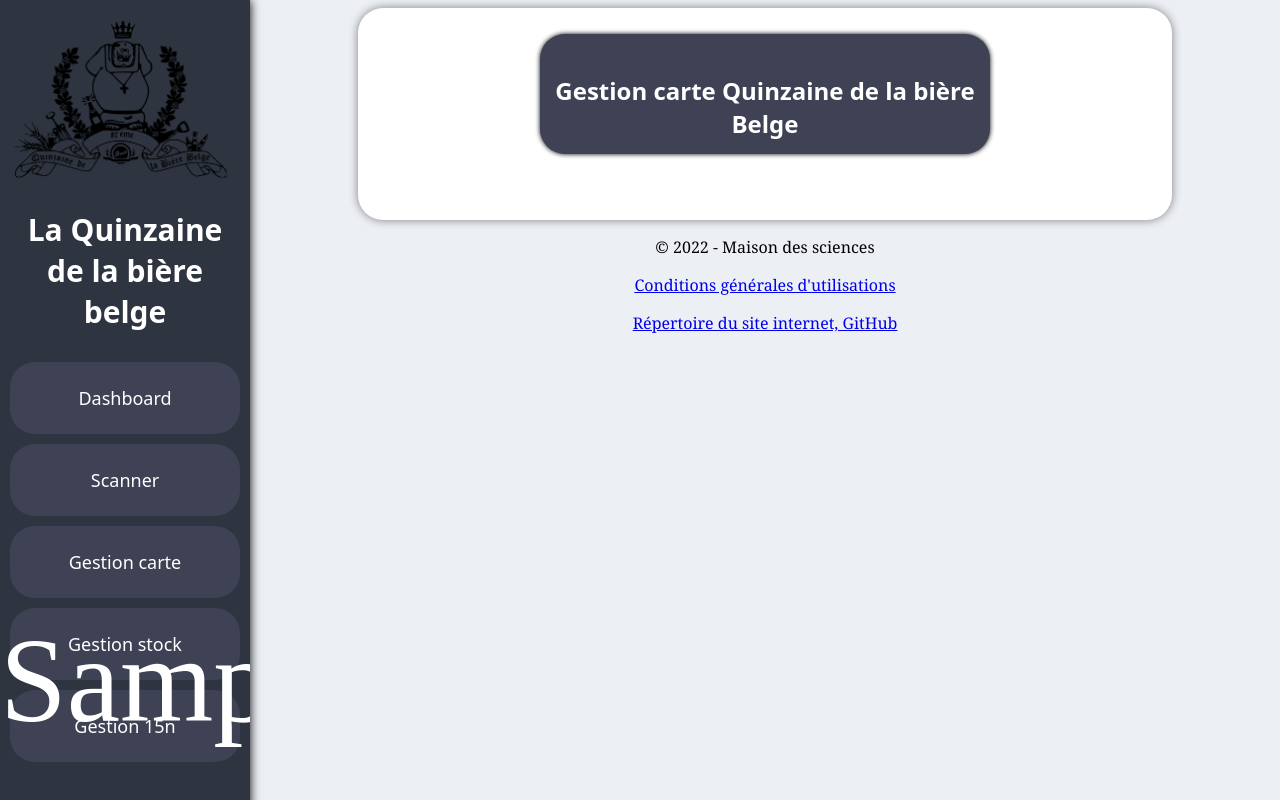
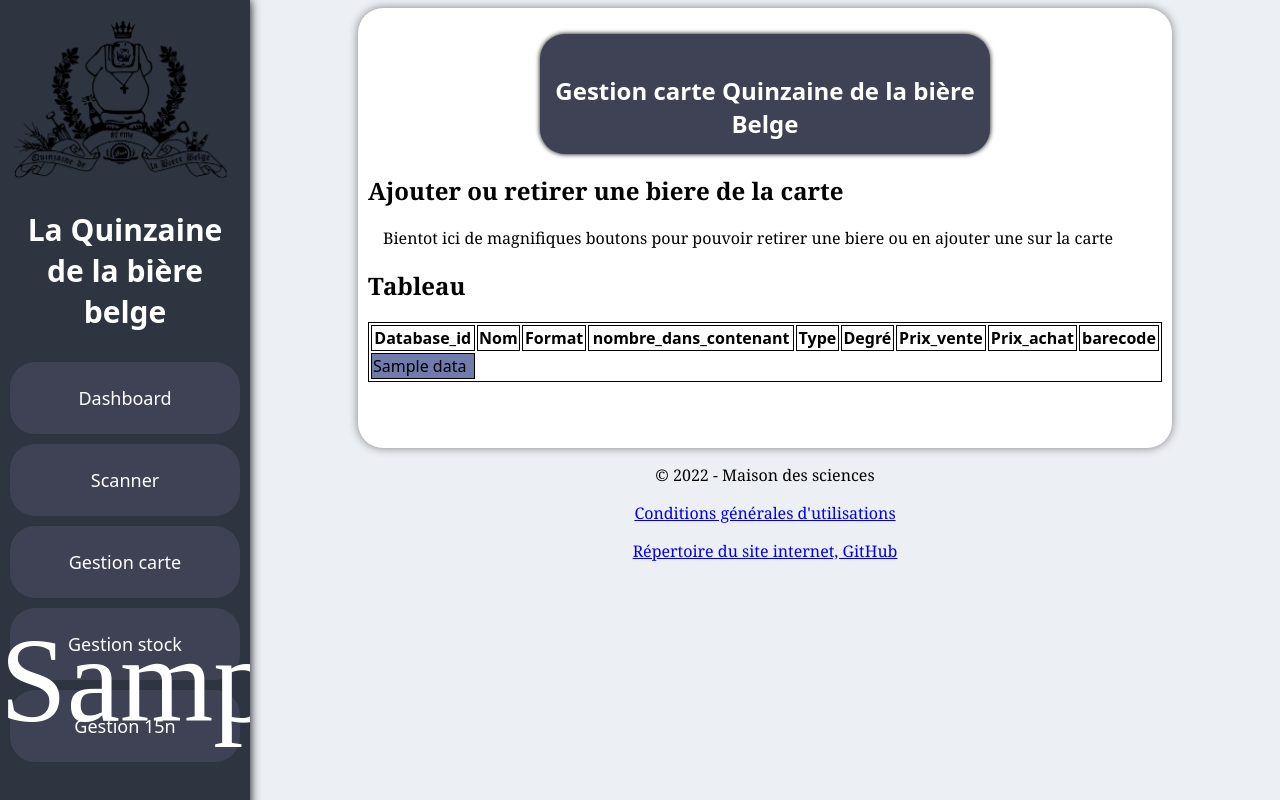
Before and after one commit to riri-314/Quinzaine, a Flask app: template templates/gestion_carte.html in a window 1280 px wide. Run offline with Flask 2, Linux system fonts and the light colour scheme; the template is opened without the code that fills it: most values are stand-ins (such as "Sample title", 1, 10 or a date in 2020).

Commit message:
Added table to display carte in gestion carte

```diff
--- a/app.py
+++ b/app.py
@@ -25,7 +25,9 @@
 @app.route("/gestion_carte",  methods=["POST", "GET"])
 def gestion_carte():
     active_15n = get_active_15n()
-    return render_template("gestion_carte.html", active_15n=active_15n)
+    data = get_carte(active_15n)
+    error_message = "Test error message"
+    return render_template("gestion_carte.html", active_15n=active_15n, error_message=error_message, data=data)
 
 @app.route("/gestion_15n", methods=["POST", "GET"])
 def gestion_15n():
--- a/templates/gestion_carte.html
+++ b/templates/gestion_carte.html
@@ -11,4 +11,49 @@
 
     </h1>
 </div>
+
+<h1>Ajouter ou retirer une biere de la carte</h1>
+<p>Bientot ici de magnifiques boutons pour pouvoir retirer une biere ou en ajouter une sur la carte</p>
+
+<p>{{error_message}}</p>
+
+<h1>Tableau</h1>
+
+<html>
+<style>
+table, th, td {
+  border:1px solid black;
+}
+tr:nth-child(even) {background-color:#707bab;}
+
+</style>
+<body>
+
+<h2> </h2>
+
+<table style="width:100%">
+  <tr>
+    <th>Database_id</th>
+    <th>Nom</th>
+    <th>Format</th>
+    <th>nombre_dans_contenant</th>
+    <th>Type</th>
+    <th>Degré</th>
+    <th>Prix_vente</th>
+    <th>Prix_achat</th>
+    <th>barecode</th>
+  </tr>
+  {% for x in data %}
+    <tr>
+        {% for y in x %}
+            <td>{{y}}</td>
+        {% endfor %}
+    </tr>
+  {% endfor %}
+</table>
+
+
+</body>
+</html>
+
 {%endblock%}
```
Also changed, not shown: utilities_quinzaine.py (+22 -0 lines), quinzaine.db.
